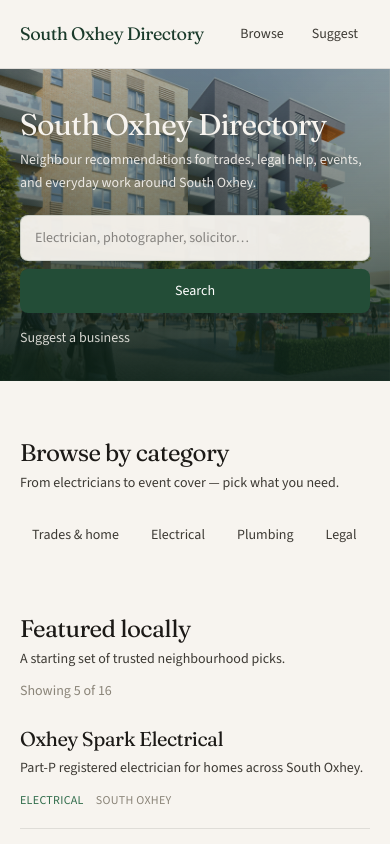
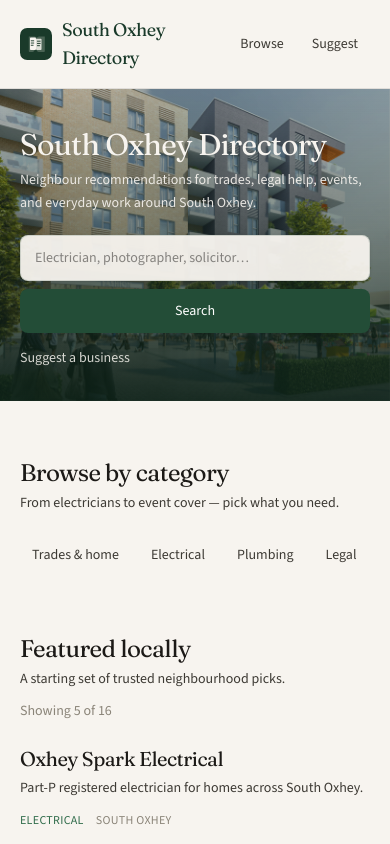
Before and after one commit to rushi308/so-directory, a Next.js app: page / in a window 390 px wide. Shown: the top 844 px of the page. Built offline with nearby package versions, Linux system fonts and the light colour scheme.

Commit message:
Add Apple and Icon components, remove favicon, and implement SiteLogo component

```diff
--- /dev/null
+++ b/src/app/apple-icon.tsx
@@ -0,0 +1,33 @@
+import { ImageResponse } from "next/og";
+
+export const size = {
+  width: 180,
+  height: 180,
+};
+
+export const contentType = "image/png";
+
+export default function AppleIcon() {
+  return new ImageResponse(
+    (
+      <div
+        style={{
+          width: "100%",
+          height: "100%",
+          display: "flex",
+          alignItems: "center",
+          justifyContent: "center",
+          background: "#1a3a2a",
+          color: "#f7f4ef",
+          fontSize: 84,
+          fontWeight: 700,
+          letterSpacing: "-0.06em",
+          fontFamily: "Georgia, 'Times New Roman', serif",
+        }}
+      >
+        SO
+      </div>
+    ),
+    { ...size },
+  );
+}
--- /dev/null
+++ b/src/app/icon.tsx
@@ -0,0 +1,33 @@
+import { ImageResponse } from "next/og";
+
+export const size = {
+  width: 64,
+  height: 64,
+};
+
+export const contentType = "image/png";
+
+export default function Icon() {
+  return new ImageResponse(
+    (
+      <div
+        style={{
+          width: "100%",
+          height: "100%",
+          display: "flex",
+          alignItems: "center",
+          justifyContent: "center",
+          background: "#1a3a2a",
+          color: "#f7f4ef",
+          fontSize: 30,
+          fontWeight: 700,
+          letterSpacing: "-0.06em",
+          fontFamily: "Georgia, 'Times New Roman', serif",
+        }}
+      >
+        SO
+      </div>
+    ),
+    { ...size },
+  );
+}
--- a/src/components/SiteFooter.tsx
+++ b/src/components/SiteFooter.tsx
@@ -1,11 +1,12 @@
 import Link from "next/link";
+import { SiteLogo } from "@/components/SiteLogo";
 
 export function SiteFooter() {
   return (
     <footer className="relative z-10 mt-auto border-t border-green-900/10 bg-green-950 text-green-100">
       <div className="mx-auto flex max-w-5xl flex-col gap-4 px-5 py-10 sm:flex-row sm:items-end sm:justify-between sm:px-8">
         <div>
-          <p className="font-display text-xl text-cream">South Oxhey Directory</p>
+          <SiteLogo href={null} variant="onDark" />
           <p className="mt-2 max-w-sm text-sm leading-relaxed text-green-100/75">
             Neighbour-recommended services for day-to-day life and local events
             in South Oxhey, Watford.
--- a/src/components/SiteHeader.tsx
+++ b/src/components/SiteHeader.tsx
@@ -1,4 +1,5 @@
 import Link from "next/link";
+import { SiteLogo } from "@/components/SiteLogo";
 
 const links = [
   { href: "/", label: "Browse" },
@@ -9,12 +10,7 @@ export function SiteHeader() {
   return (
     <header className="relative z-20 border-b border-ink/10 bg-cream">
       <div className="mx-auto flex max-w-5xl items-center justify-between gap-4 px-5 py-4 sm:px-8">
-        <Link
-          href="/"
-          className="font-display text-lg tracking-tight text-green-900 transition-colors hover:text-green-700 sm:text-xl"
-        >
-          South Oxhey Directory
-        </Link>
+        <SiteLogo />
         <nav className="flex items-center gap-1 sm:gap-2">
           {links.map((link) => (
             <Link
--- /dev/null
+++ b/src/components/SiteLogo.tsx
@@ -0,0 +1,86 @@
+import Link from "next/link";
+
+type SiteLogoProps = {
+  /** Pass `null` to render as plain text (no link). Defaults to `/`. */
+  href?: string | null;
+  /** Light wordmark for dark backgrounds (footer). */
+  variant?: "default" | "onDark";
+  className?: string;
+};
+
+function DirectoryMark({ className }: { className?: string }) {
+  return (
+    <svg
+      className={className}
+      viewBox="0 0 40 40"
+      fill="none"
+      xmlns="http://www.w3.org/2000/svg"
+      aria-hidden
+    >
+      <rect width="40" height="40" rx="9" fill="currentColor" />
+      {/* Open directory / book */}
+      <path
+        d="M11 10.5h7.2c1.4 0 2.5.9 2.8 2.1.3-1.2 1.4-2.1 2.8-2.1H31v18.2c0 .7-.5 1.2-1.2 1.2h-6.3c-1.5 0-2.7-1-2.7-2.3V15.2c0-.7-.5-1.2-1.2-1.2h-.2c-.7 0-1.2.5-1.2 1.2v12.4c0 1.3-1.2 2.3-2.7 2.3H12.2c-.7 0-1.2-.5-1.2-1.2V10.5Z"
+        fill="#f7f4ef"
+        fillOpacity="0.22"
+      />
+      <path
+        d="M12.5 12h6c.8 0 1.5.7 1.5 1.5v13.2c0 .5-.5.9-1.1.9H13.4c-.5 0-.9-.4-.9-.9V12.8c0-.4.4-.8.9-.8Z"
+        fill="#f7f4ef"
+      />
+      <path
+        d="M20 13.5h6c.5 0 .9.4.9.9v12.2c0 .5-.4.9-.9.9H21.1c-.6 0-1.1-.4-1.1-.9V13.5Z"
+        fill="#f7f4ef"
+        fillOpacity="0.85"
+      />
+      <path
+        d="M14 16h3.2M14 18.8h3.2M14 21.6h2.4M21.8 16.5h3.4M21.8 19.3h3.4M21.8 22.1h2.6"
+        stroke="#1a3a2a"
+        strokeWidth="1.15"
+        strokeLinecap="round"
+      />
+    </svg>
+  );
+}
+
+export function SiteLogo({
+  href = "/",
+  variant = "default",
+  className = "",
+}: SiteLogoProps) {
+  const onDark = variant === "onDark";
+
+  const content = (
+    <>
+      <DirectoryMark
+        className={`size-8 shrink-0 sm:size-9 ${onDark ? "text-cream" : "text-green-900"}`}
+      />
+      <span
+        className={`font-display tracking-tight ${
+          onDark
+            ? "text-cream"
+            : "text-green-900 transition-colors group-hover:text-green-700"
+        } text-lg sm:text-xl`}
+      >
+        South Oxhey Directory
+      </span>
+    </>
+  );
+
+  if (href !== null) {
+    return (
+      <Link
+        href={href}
+        className={`group inline-flex items-center gap-2.5 ${className}`}
+      >
+        {content}
+      </Link>
+    );
+  }
+
+  return (
+    <span className={`inline-flex items-center gap-2.5 ${className}`}>
+      {content}
+    </span>
+  );
+}
```
Also changed, not shown: 1 other file (tests, documents, lock files or other folders).
